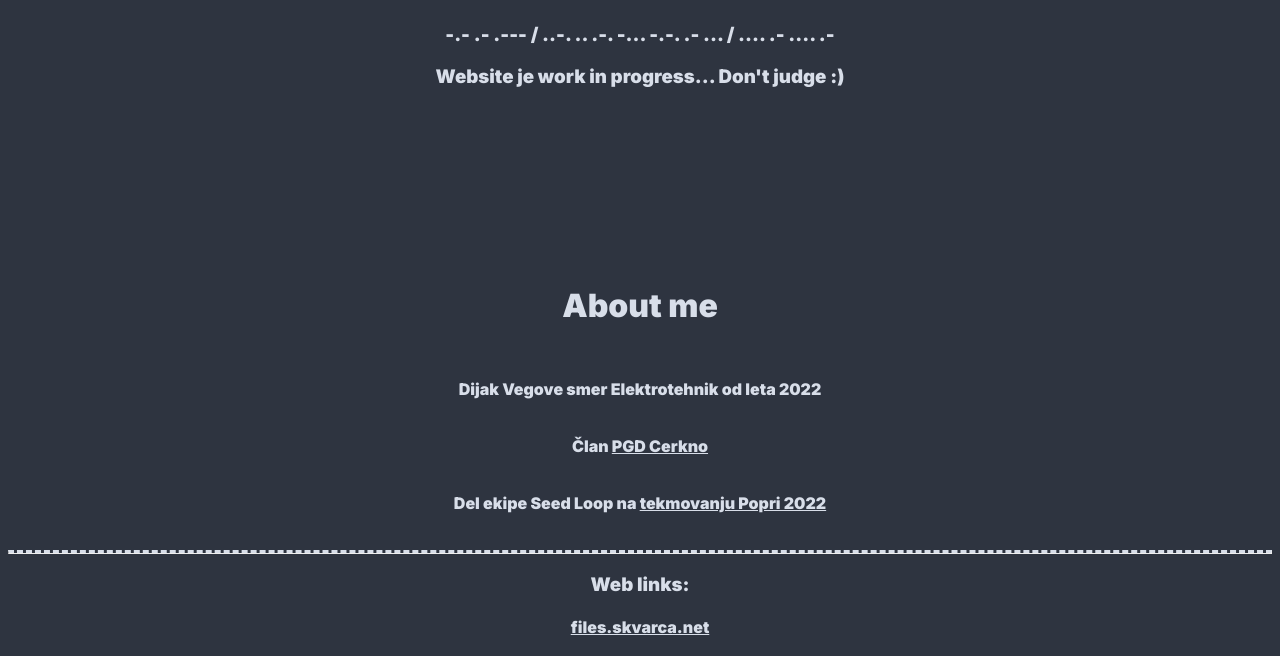
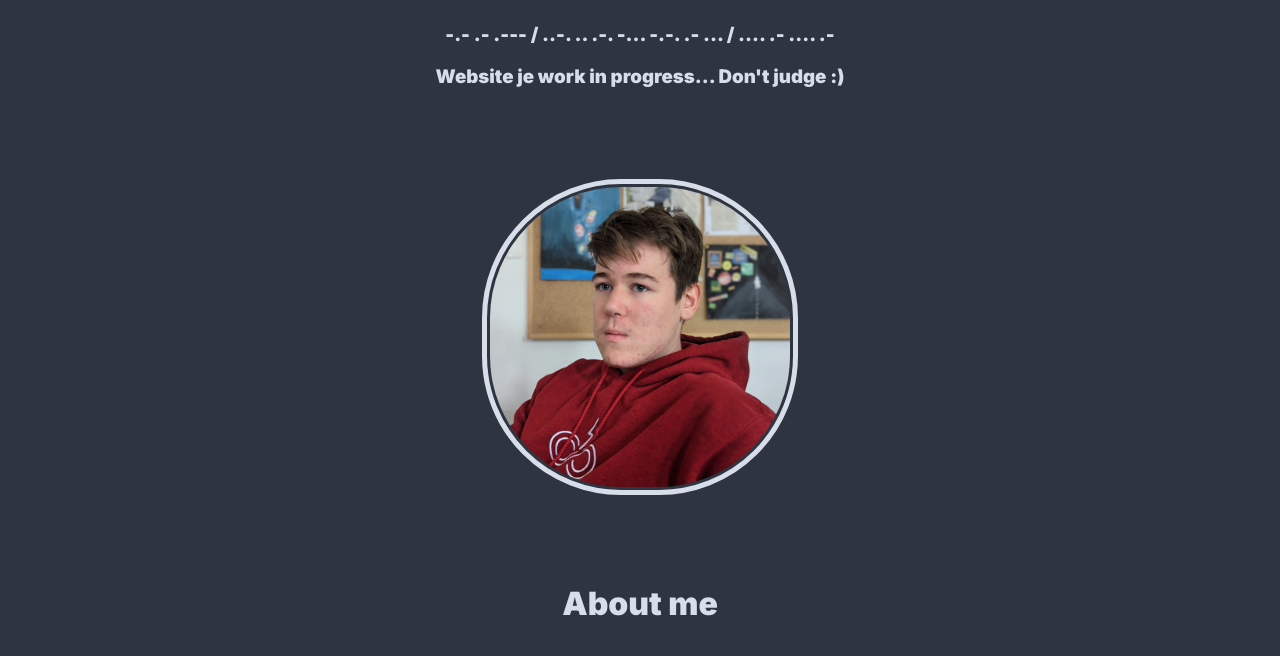
Before and after one commit to ALJOi5/Website, a plain HTML site: page index.html in a window 1280 px wide. Shown: the part 134-790 px from the top of the page. Drawn offline with Linux system fonts and the light colour scheme.

Commit message:
updated picture

```diff
--- a/index.html
+++ b/index.html
@@ -33,15 +33,40 @@ a:active {
 <h3>-.-  .-  .---  /  ..-.  ..  .-.  -...  -.-.  .-  ...  /  ....  .-  ....  .-</h3>
 <h3>Website je work in progress... Don't judge :) </h3>
 
+
+        <div>
+          <br>
+          <br>
+          <br>
+          <br>
+          </div>
+
+
+
+<picture>
+  <img src="PXL_PORTRAIT_1.jpg" height="300" class="center">
+  <style>img {
+    border-radius: 44%;
+    border: 5px solid #D8DEE9;
+    padding: 3px;
+
+  img:hover {
+  box-shadow: 0 0 2px 1px rgba(0, 140, 186, 0.5);
+}
+
+
+
+
+}</style>
+</picture>
+
   <section>
 <br>
 <br>
-<br>
-<br>
-<br>
-<br>
-<br>
   </section>
+
+
+
 
   <h5>About me</h5>
   <h6>Dijak Vegove smer Elektrotehnik od leta 2022</h6>
@@ -58,5 +83,7 @@ a:active {
 <h4><a target=”_blank” href="https://www.facebook.com/profile.php?id=100092126330845">Facebook</a></h4>
 
 <hr>
+
+
 </body>
 </html>
--- a/style.css
+++ b/style.css
@@ -36,3 +36,10 @@ h6{
 hr {
   border-top: 3px dashed #D8DEE9 /*#ffffff*/ ;
 }
+
+.center {
+  display: block;
+  margin-left: auto;
+  margin-right: auto;
+
+}
```
